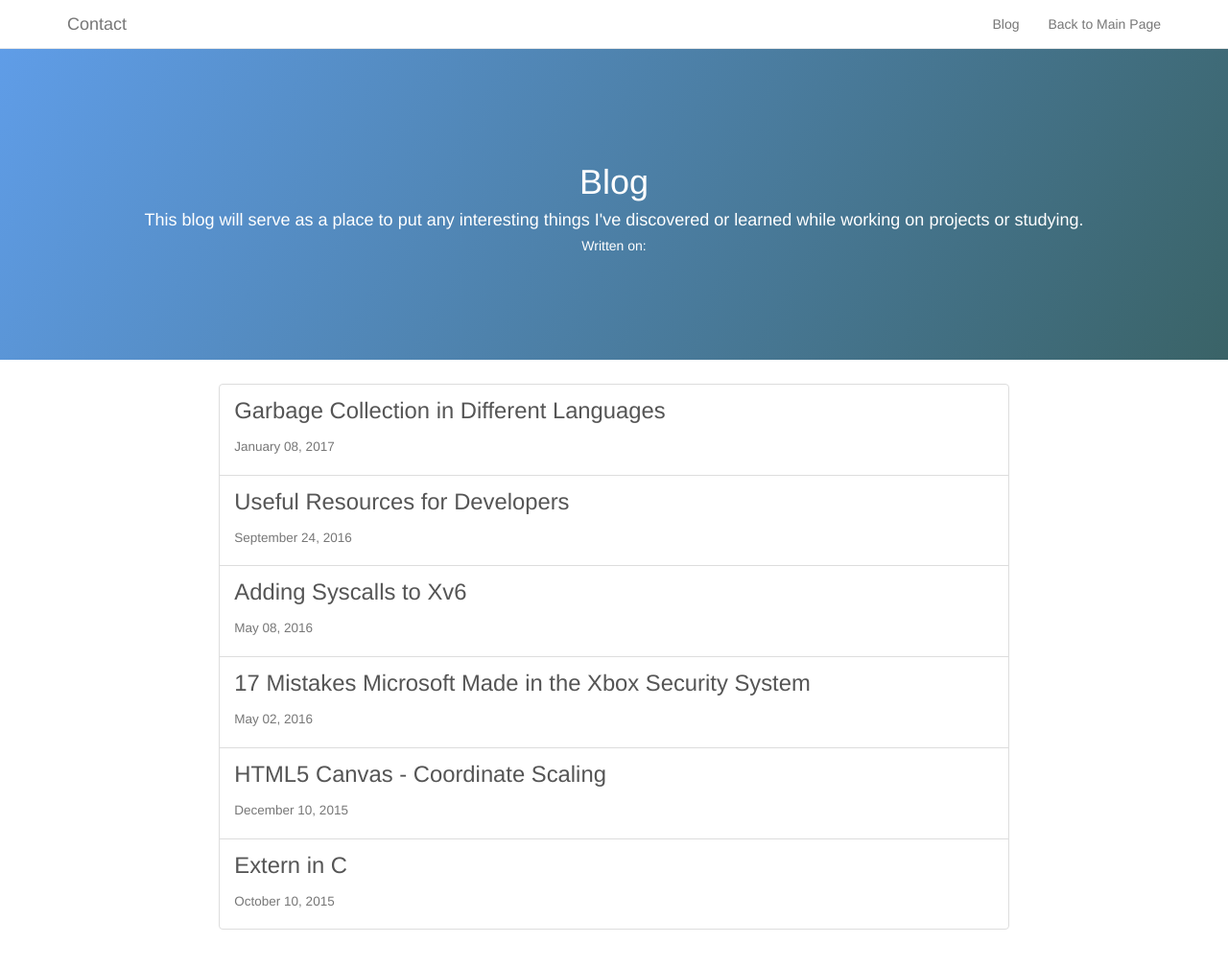
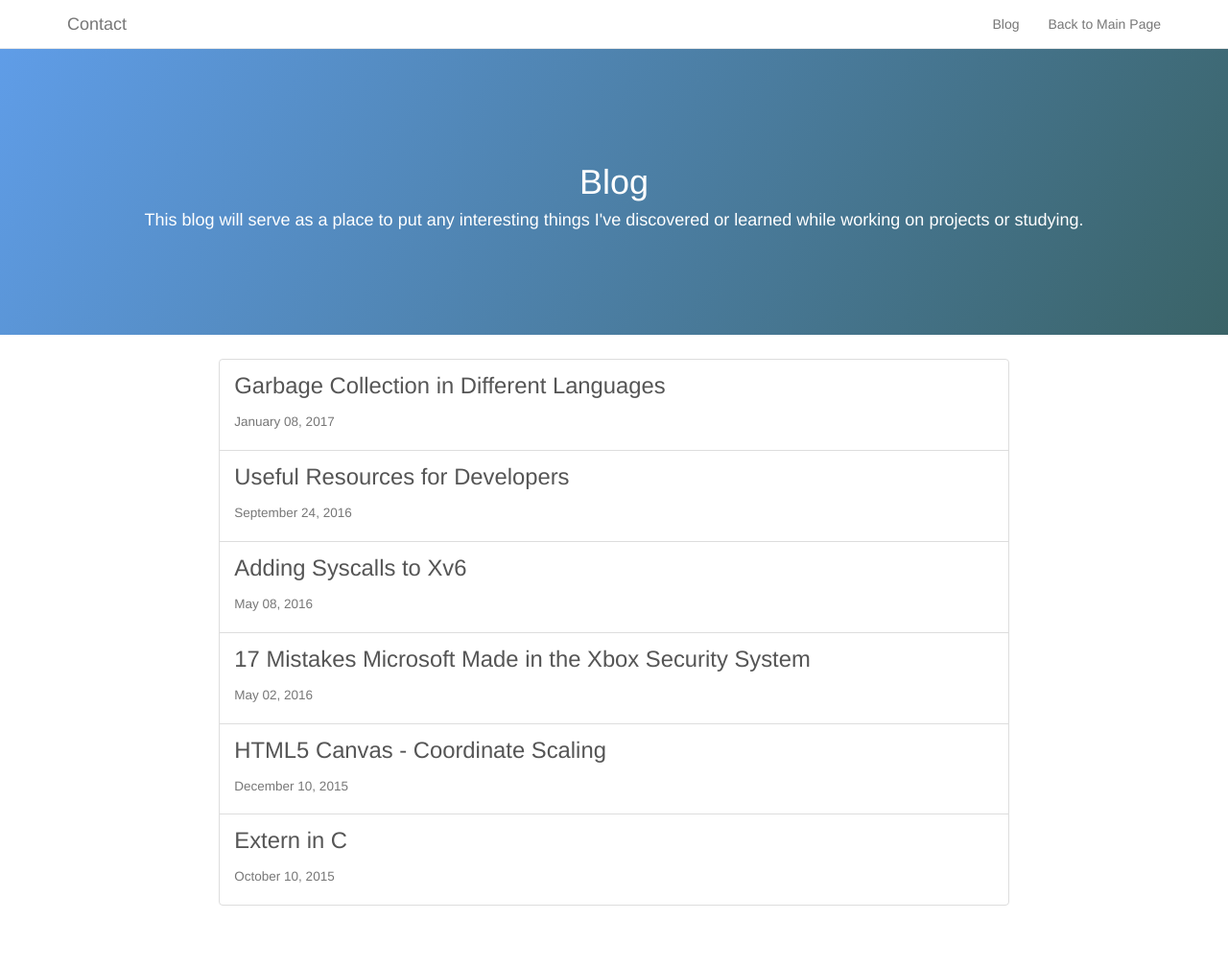
Before and after one commit to JoshWein/blog, a Jekyll site: the page built from index.html, in a window 1280 px wide and 1014 px high. Shown: the top 1008 px of the window at 96% size. Built offline with Jekyll 4.4.1, drawn with Linux system fonts in a browser that asks for light colours; nearby versions of some CDN libraries.

Commit message:
Fixed text showing up if no date is available

```diff
--- a/_layouts/default.html
+++ b/_layouts/default.html
@@ -56,7 +56,9 @@
       <div class="col-md-12 text-center">
         <h1>{{ page.title }}</h1>
         <h4>{{ page.title_description }}</h4>
-        <h5>Written on: {{ page.date | date: '%B %d, %Y' }}</h5>
+        {% if page.date != null %}
+        	<h5>Written on: {{ page.date | date: '%B %d, %Y' }}</h5>
+        {% endif %}
       </div>
     </div>
     <div class="row content">
```
